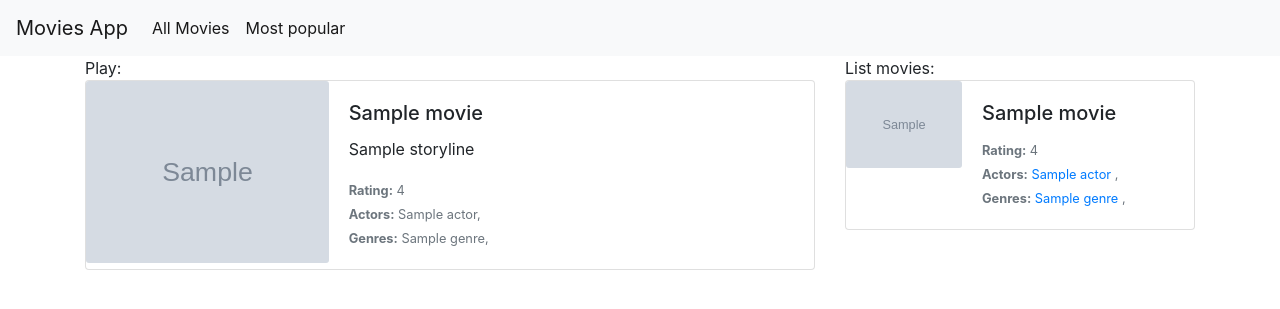
After one commit to DIXMA/rocka_test, a Django app: template templates/playList.html in a window 1280 px wide. The commit adds this page. Shown: the top 309 px of the page. Run offline with Django 3.2, Linux system fonts and the light colour scheme; the template is opened without the code that fills it: most values are stand-ins (such as "Sample title", 1, 10 or a date in 2020); grey boxes marked "Sample" are stand-in pictures; some libraries are stand-ins or nearby versions.

Commit message:
Added playlist by actor and gender

```diff
--- a/templates/movies.html
+++ b/templates/movies.html
@@ -31,6 +31,7 @@
     </div>
 </nav>
 <div class="container">
+    <h1>Movies List:</h1>
     <div class="row">
         {% for movie in movies_all %}
             <div class="card mb-3" style="max-width: 540px;">
--- /dev/null
+++ b/templates/playList.html
@@ -0,0 +1,125 @@
+<!DOCTYPE html>
+<html lang="en">
+<head>
+    <meta charset="UTF-8">
+    <title>Movies App | Rocka</title>
+    <link rel="stylesheet"
+          href="https://stackpath.bootstrapcdn.com/bootstrap/4.3.1/css/bootstrap.min.css"
+          integrity="sha384-ggOyR0iXCbMQv3Xipma34MD+dH/1fQ784/j6cY/iJTQUOhcWr7x9JvoRxT2MZw1T"
+          crossorigin="anonymous">
+</head>
+<body>
+<nav class="navbar navbar-expand-lg navbar-light bg-light">
+    <a class="navbar-brand" href="/">Movies App</a>
+    <button class="navbar-toggler" type="button" data-toggle="collapse"
+            data-target="#navbarSupportedContent"
+            aria-controls="navbarSupportedContent" aria-expanded="false"
+            aria-label="Toggle navigation">
+        <span class="navbar-toggler-icon"></span>
+    </button>
+
+    <div class="collapse navbar-collapse" id="navbarSupportedContent">
+        <ul class="navbar-nav mr-auto">
+            <li class="nav-item active">
+                <a class="nav-link" href="/">All Movies <span class="sr-only">(current)</span></a>
+            </li>
+            <li class="nav-item active">
+                <a class="nav-link" href="/movies/mostPopular/">Most popular
+                    <span class="sr-only"></span></a>
+            </li>
+        </ul>
+    </div>
+</nav>
+<div class="container">
+    <div class="row">
+        <div class="col-md-8">
+            Play:
+            <div class="card mb-12">
+                <div class="row no-gutters">
+                    <div class="col-md-4">
+                        <img src="{{ movie.posterurl }}" class="card-img"
+                             alt="...">
+                    </div>
+                    <div class="col-md-8">
+                        <div class="card-body">
+                            <h5 class="card-title">{{ movie.title }}</h5>
+                            <p class="card-text">{{ movie.storyline }}</p>
+                            <p class="card-text">
+                                <small class="text-muted">
+                                    <b>Rating:</b> {{ movie.imdbRating }}
+                                </small>
+                                <br/>
+                                <small class="text-muted"><b>Actors:</b>
+                                    {% for actor in movie.actor.all %}
+                                        {{ actor.name }},
+                                    {% endfor %}
+                                </small>
+                                <br/>
+                                <small class="text-muted"><b>Genres:</b>
+                                    {% for genre in movie.genre.all %}
+                                        {{ genre.name }},
+                                    {% endfor %}
+                                </small>
+                            </p>
+                        </div>
+                    </div>
+                </div>
+            </div>
+            {% if position > 0 %}
+                <a href="/movies/playlist/actor/{{ actorName }}/{{ position|add:-1 }}/"
+                   class="btn btn-primary">Back
+                </a>
+            {% endif %}
+            {% if position < movies_all|length|add:-1 %}
+                <a href="/movies/playlist/actor/{{ actorName }}/{{ position|add:1 }}/"
+                   class="btn btn-primary">Next
+                </a>
+            {% endif %}
+        </div>
+        <div class="col-md-4">
+            List movies:
+            {% for movie in movies_all %}
+                <div class="card mb-12">
+                    <div class="row no-gutters">
+                        <div class="col-md-4">
+                            <img src="{{ movie.posterurl }}" class="card-img"
+                                 alt="...">
+                        </div>
+                        <div class="col-md-8">
+                            <div class="card-body">
+                                <h5 class="card-title">{{ movie.title }}</h5>
+                                <p class="card-text">
+                                    <small class="text-muted">
+                                        <b>Rating:</b> {{ movie.imdbRating }}
+                                    </small>
+                                    <br/>
+                                    <small class="text-muted"><b>Actors:</b>
+                                        {% for actor in movie.actor.all %}
+                                            <a href="/movies/playlist/actor/{{ actor.name }}/0/"
+                                               data-toggle="tooltip"
+                                               data-placement="top"
+                                               title="PlayList by Actor {{ actor.name }}">{{ actor.name }}</a>
+                                            ,
+                                        {% endfor %}
+                                    </small>
+                                    <br/>
+                                    <small class="text-muted"><b>Genres:</b>
+                                        {% for genre in movie.genre.all %}
+                                            <a href="/movies/playlist/genre/{{ genre.name }}/"
+                                               data-toggle="tooltip"
+                                               data-placement="top"
+                                               title="PlayList by Genre {{ genre.name }}">{{ genre.name }}</a>
+                                            ,
+                                        {% endfor %}
+                                    </small>
+                                </p>
+                            </div>
+                        </div>
+                    </div>
+                </div>
+            {% endfor %}
+        </div>
+    </div>
+</div>
+</body>
+</html>
```
Also changed, not shown: moviesApp/urls.py (+12 -6 lines), moviesApp/views.py (+53 -9 lines), templates/details.html (+10 -18 lines), templates/playListGenre.html (added, +125 -0 lines).
